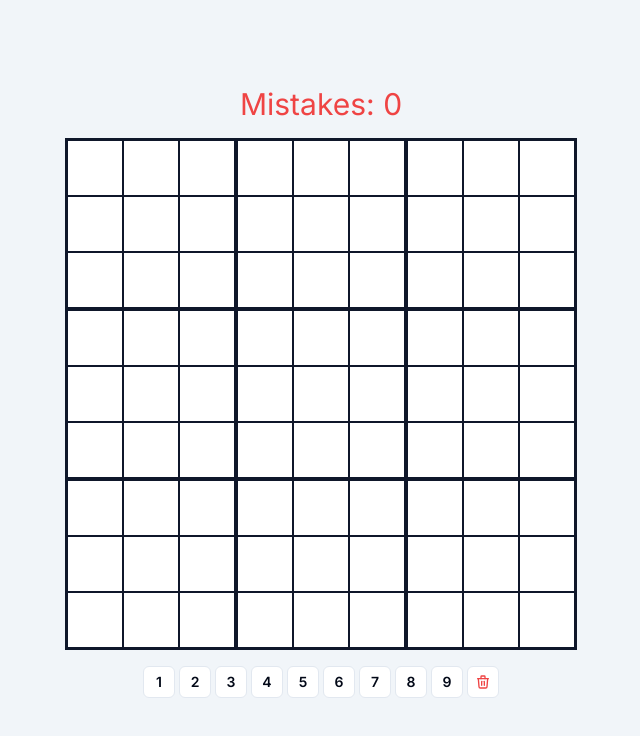
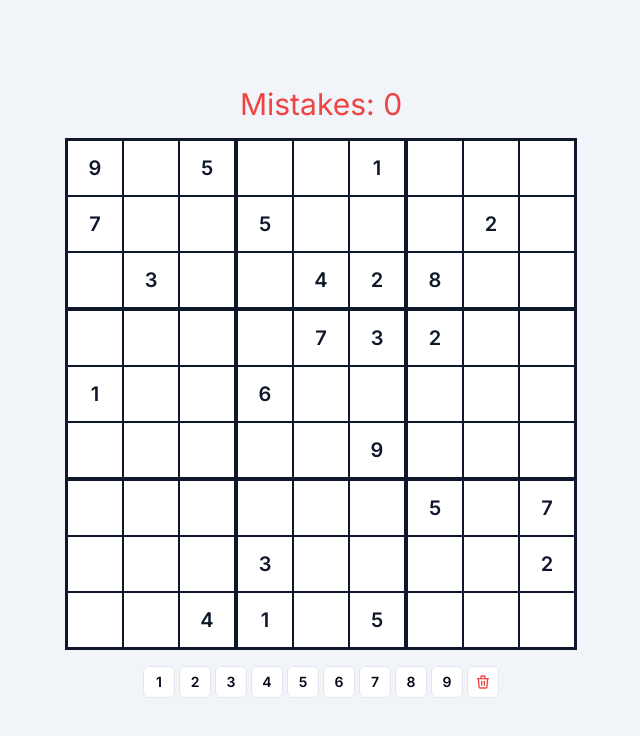
Before and after one commit to Davy-G/sudoku, a React (Vite) app: page / in a window 1280 px wide. Shown: the top 736 px of the page, without its empty margins (319-959 px from the left). Built offline with nearby package versions, Linux system fonts and the light colour scheme.

Commit message:
added table generation based on difficulty

```diff
--- a/package.json
+++ b/package.json
@@ -16,6 +16,7 @@
     "lucide-react": "^0.453.0",
     "react": "^18.3.1",
     "react-dom": "^18.3.1",
+    "seedrandom": "^3.0.5",
     "tailwind-merge": "^2.5.4",
     "tailwindcss-animate": "^1.0.7"
   },
@@ -24,6 +25,7 @@
     "@types/node": "^22.8.1",
     "@types/react": "^18.3.11",
     "@types/react-dom": "^18.3.1",
+    "@types/seedrandom": "^3.0.8",
     "@vitejs/plugin-react": "^4.3.3",
     "autoprefixer": "^10.4.20",
     "eslint": "^9.13.0",
--- a/src/App.tsx
+++ b/src/App.tsx
@@ -6,32 +6,28 @@ import GameBoard from '@/components/GameBoard/GameBoard';
 import NumberKeyboard from '@/components/NumberKeyboard/NumberKeyboard';
 
 // Types
-import {ActionHistory, GameState, SelectedSquare, ValidationResult} from '@/types';
+import {GameState, SelectedSquare, ValidationResult} from '@/types';
 
 // Utils
 import {validateGameState} from '@/utils/game-state';
 import ValidationGrid from "@/components/ValidationGrid/ValidationGrid.tsx";
 import ErrorCount from "@/components/MistakeCount/MistakeCount.tsx";
+import {GenerateBoard} from "@/utils/GenerateBoard.ts";
 
 
-const EMPTY_GAME_STATE: GameState = [
-    [null, null, null, null, null, null, null, null, null],
-    [null, null, null, null, null, null, null, null, null],
-    [null, null, null, null, null, null, null, null, null],
-    [null, null, null, null, null, null, null, null, null],
-    [null, null, null, null, null, null, null, null, null],
-    [null, null, null, null, null, null, null, null, null],
-    [null, null, null, null, null, null, null, null, null],
-    [null, null, null, null, null, null, null, null, null],
-    [null, null, null, null, null, null, null, null, null],
-];
+// let actionHistory: ActionHistory = [];
 
-let actionHistory: ActionHistory = [];
+const initialBoard = GenerateBoard(3);
+
+
+
 
 function App() {
+
     const [selectedSquare, setSelectedSquare] = useState<SelectedSquare>(null);
     const [selectedNumberKey, setSelectedNumberKey] = useState<number | null>(null);
-    const [gameState, setGameState] = useState<GameState>(EMPTY_GAME_STATE);
+    const [gameState, setGameState] = useState<GameState>(initialBoard[0]);
+    const [actionHistory, setActionHistory] = useState(initialBoard[1]);
     // const [actionHistory, setActionHistory] = useState<ActionHistory>([]);
     const [validationResult, setValidationResult] = useState<ValidationResult>({isValid: true});
     const [Mistake, SetMistake] = useState<number>(0);
@@ -53,14 +49,24 @@ function App() {
             if (selectedNumberKey) {
                 const prevState = [...gameState];
                 if (prevState[groupIndex][numberIndex] !== selectedNumberKey) {
-                    let old = [...actionHistory];
-                    old.push({
+                    // let old = [...actionHistory];
+                    // old.push({
+                    //     type: 'add-number',
+                    //     square: {numberIndex, groupIndex},
+                    //     newValue: selectedNumberKey,
+                    //     previousValue: prevState[groupIndex][numberIndex],
+                    // });
+                    // setActionHistory(old);
+                    setActionHistory(prevHistory => [
+                        ...prevHistory,
+                        {
                             type: 'add-number',
-                        square: {numberIndex, groupIndex},
+                            square: { numberIndex, groupIndex },
                             newValue: selectedNumberKey,
                             previousValue: prevState[groupIndex][numberIndex],
-                    });
-                    actionHistory = old;
+                        }
+                    ]);
+
                     setGameState((prevState) => {
                         const newState = [...prevState];
                         newState[groupIndex][numberIndex] = selectedNumberKey;
@@ -93,14 +99,24 @@ function App() {
             if (selectedSquare) {
                 const prevState = [...gameState];
                 if (prevState[selectedSquare.groupIndex][selectedSquare.numberIndex] !== number) {
-                    let old = [...actionHistory];
-                    old.push({
+                    // let old = [...actionHistory];
+                    // old.push({
+                    //     type: 'add-number',
+                    //     square: selectedSquare,
+                    //     newValue: number,
+                    //     previousValue: prevState[selectedSquare.groupIndex][selectedSquare.numberIndex],
+                    // });
+                    // actionHistory = old;
+                    setActionHistory(prevHistory => [
+                        ...prevHistory,
+                        {
                             type: 'add-number',
                             square: selectedSquare,
                             newValue: number,
                             previousValue: prevState[selectedSquare.groupIndex][selectedSquare.numberIndex],
-                    });
-                    actionHistory = old;
+                        }
+                    ]);
+
                     setGameState((prevState) => {
                         const newState = [...prevState];
                         newState[selectedSquare.groupIndex][selectedSquare.numberIndex] = number;
--- /dev/null
+++ b/src/utils/GenerateBoard.ts
@@ -0,0 +1,60 @@
+import { ActionHistory, GameState } from "@/types";
+import { validateGameState } from "@/utils/game-state.ts";
+import seedrandom from "seedrandom";
+
+enum Difficulty {
+    EASY = 3,
+    MEDIUM = 9,
+    HARD = 27,
+}
+
+const DiffConst = 81;
+
+const randomHexString = (length: number) => {
+    let result = '';
+    for (let i = 0; i < length; i++) {
+        result += Math.floor(Math.random() * 16).toString(16);
+    }
+    return result;
+}
+
+const rng = seedrandom(randomHexString(5));
+
+const EMPTY_GAME_STATE: GameState = Array.from({ length: 9 }, () => Array(9).fill(null));
+
+
+export function GenerateBoard(difficulty: Difficulty): [GameState, ActionHistory] {
+    let gameState = EMPTY_GAME_STATE.map(row => [...row]);
+    let actionHistory: ActionHistory = [];
+    let fill = Math.floor(DiffConst / difficulty);
+
+    for (let i = 0; i < fill; i++) {
+        while (true) {
+            let prevState = gameState.map(row => [...row]);
+
+            let numberIndex = Math.floor(rng() * 9);
+            let groupIndex = Math.floor(rng() * 9);
+            let randomNumber = Math.floor(rng() * 9) + 1;
+
+            gameState[groupIndex][numberIndex] = randomNumber;
+
+            let old = [...actionHistory];
+            old.push({
+                type: "add-number",
+                square: { numberIndex, groupIndex },
+                newValue: randomNumber,
+                previousValue: prevState[groupIndex][numberIndex],
+            });
+
+            let validation = validateGameState(gameState, old);
+            if (validation.isValid) {
+                actionHistory = [...old];
+                break;
+            } else {
+                gameState = prevState.map(row => [...row]);
+            }
+        }
+    }
+
+    return [gameState, actionHistory];
+}
```
Also changed, not shown: 1 other file (tests, documents, lock files or other folders). Lines whose indentation alone changed are shown as unchanged.
